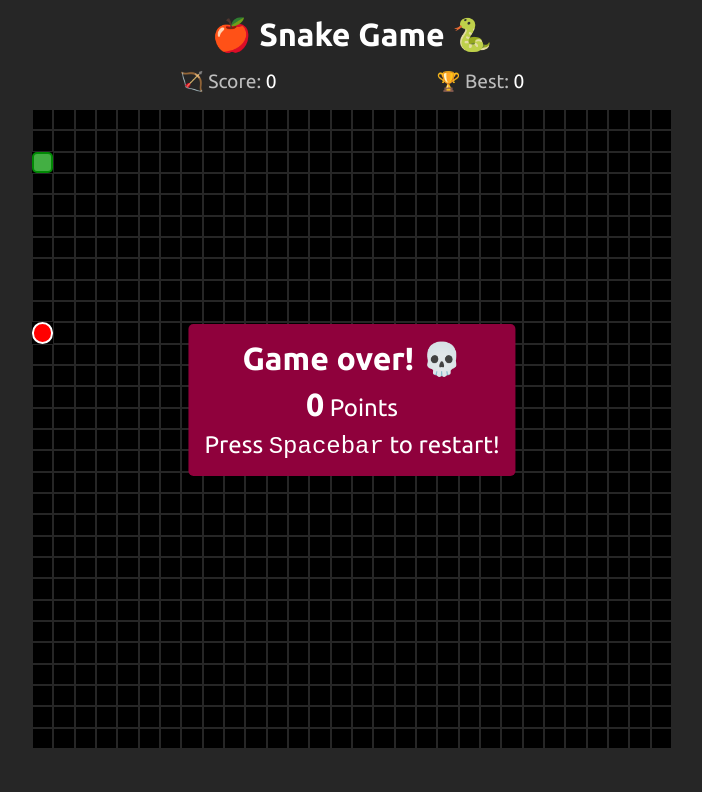
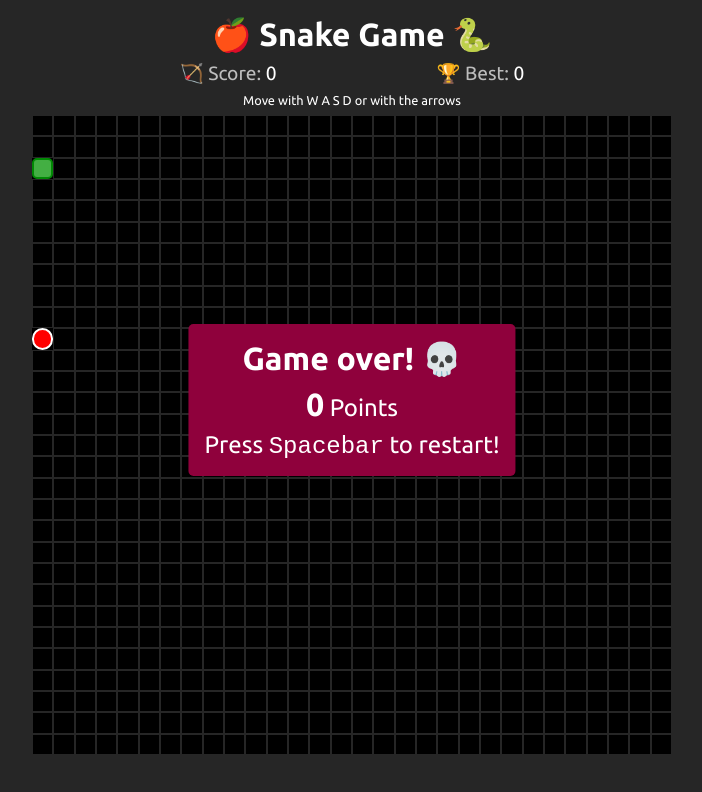
Before and after one commit to RenanPamplona/Snake-Game, a plain HTML site: page index.html in a window 1280 px wide. Shown: the whole page, without its empty margins (288-990 px from the left). Drawn offline with Linux system fonts and the light colour scheme.

Commit message:
quick fixes

```diff
--- a/index.html
+++ b/index.html
@@ -3,7 +3,7 @@
   <head>
     <meta charset="UTF-8" />
     <meta name="viewport" content="width=device-width, initial-scale=1.0" />
-    <title>Document</title>
+    <title>Snake Game</title>
     <link rel="stylesheet" href="style.css" />
     <script src="index.js" defer></script>
     <link
@@ -17,6 +17,7 @@
       <span>🏹 Score: <span id="score"></span></span>
       <span>🏆 Best: <span id="best"></span></span>
     </div>
+    <span id="controls">Move with W A S D or with the arrows</span>
     <div id="board"></div>
     <div id="game-over">
       <span id="go-title">Game over! 💀</span>
--- a/style.css
+++ b/style.css
@@ -12,7 +12,7 @@ body {
   display: flex;
   flex-direction: column;
   align-items: center;
-  gap: 1rem;
+  gap: 0.5rem;
 
   padding: 1rem 0;
 }
@@ -88,3 +88,7 @@ body {
   font-size: 2rem;
   font-weight: 700;
 }
+
+#controls {
+  font-size: 0.8rem;
+}
```
